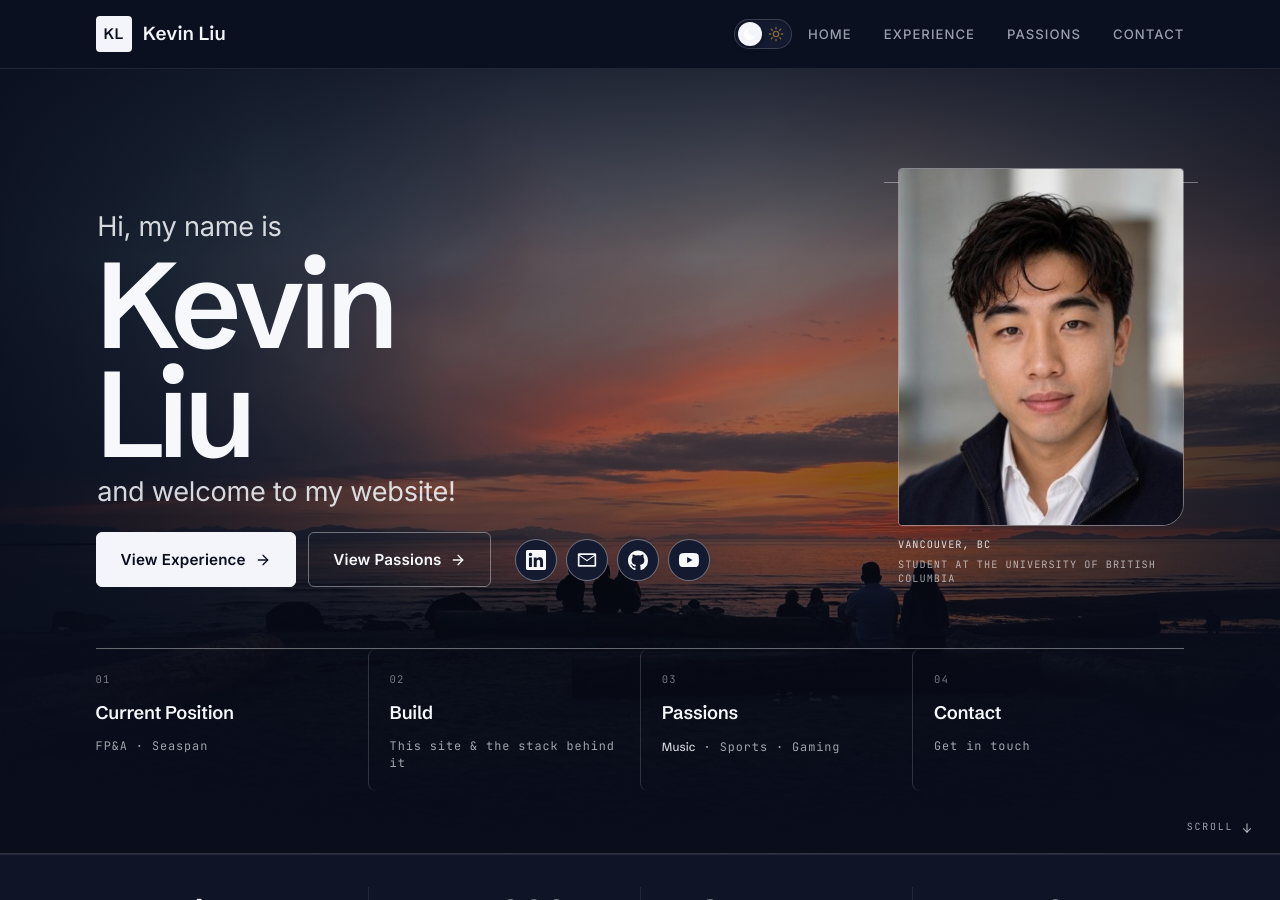
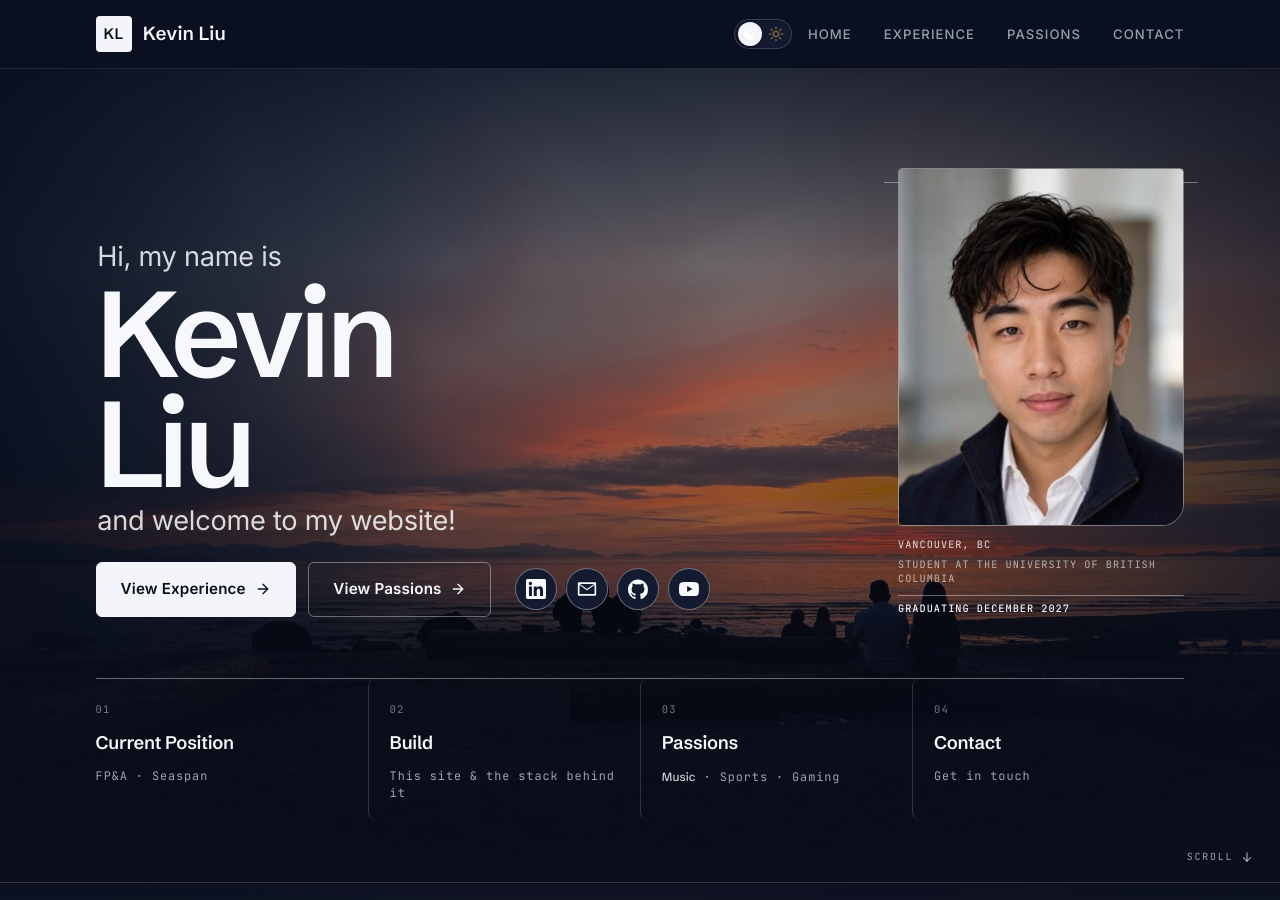
Before and after one commit to kev2k04/kev2k04.github.io, a Jekyll site: the page built from index.html, in a window 1280 px wide and 900 px high. Built offline with Jekyll 4.4.1, drawn with Linux system fonts in a browser that asks for light colours; some of the changed text lies outside the part shown.

Commit message:
Home: drop the stats band; add graduation date under the headshot
- Remove the "4th Year / Dec 2027 / Seaspan / FP&A" stats section beneath the
  hero quick-links (HTML + its now-dead CSS, reveal selector, and profile data).
- Add a "Graduating December 2027" line to the portrait caption (data-driven via
  profile.grad_date), set off with a hairline rule and brighter ink.

Co-Authored-By: Claude Opus 4.8 <noreply@anthropic.com>

```diff
--- a/assets/css/main.scss
+++ b/assets/css/main.scss
@@ -117,8 +117,8 @@ html[data-mode="light"] {
 
 /* Smooth, flash-free transition when flipping light/dark. */
 @media (prefers-reduced-motion: no-preference) {
-  body, .site-header, .site-footer, .stats, .section--alt, .hero,
-  .resume__header, .exp-card, .tag, .stat {
+  body, .site-header, .site-footer, .section--alt, .hero,
+  .resume__header, .exp-card, .tag {
     transition: background-color 0.4s var(--ease), color 0.4s var(--ease),
                 border-color 0.4s var(--ease), box-shadow 0.4s var(--ease);
   }
@@ -149,7 +149,6 @@ html[data-mode="light"] {
    reveal.js adds .is-revealed; the lower-specificity hidden rule yields to it.
    ========================================================================= */
 html.reveal-enabled :where(
-  .stats .stat,
   #about .section__head, .about__body, .about__expertise,
   .contact__inner > *,
   .exp__head, .exp-card,
@@ -595,6 +594,15 @@ html[data-mode="light"] .mode-toggle__icon--moon { opacity: 0.45; }
   color: var(--muted);
 }
 .hero__portrait-cap .hero__pin { color: var(--ink-soft); }
+/* Graduation line — sits a hair brighter with a hairline rule above it so it
+   reads as the headline fact under the portrait. */
+.hero__grad {
+  margin-top: 0.18rem;
+  padding-top: 0.4rem;
+  border-top: 1px solid var(--line-strong);
+  color: var(--ink);
+  font-weight: 500;
+}
 
 /* SIGNATURE — quietly interactive quick-links. Not obviously clickable at
    rest; one restrained reveal on hover; a physical compress on click (cards.js). */
@@ -738,49 +746,6 @@ html[data-mode="light"] .mode-toggle__icon--moon { opacity: 0.45; }
   border-color: var(--accent);
   transform: translateY(-3px);
   box-shadow: var(--glow-accent-sm);
-}
-
-/* =========================================================================
-   Stats band
-   ========================================================================= */
-.stats {
-  background: var(--bg-alt);
-  border-block: 1px solid var(--line);
-}
-.stats__grid {
-  display: grid;
-  grid-template-columns: repeat(4, 1fr);
-}
-.stat {
-  text-align: center;
-  padding: 2.4rem 1rem;
-  position: relative;
-}
-.stat + .stat::before {
-  content: "";
-  position: absolute;
-  left: 0; top: 22%; bottom: 22%;
-  width: 1px;
-  background: var(--line);
-}
-.stat__value {
-  display: block;
-  font-family: var(--font-head);
-  font-weight: 600;
-  font-size: clamp(1.7rem, 3.6vw, 2.4rem);
-  color: var(--ink);
-  line-height: 1.05;
-  letter-spacing: -0.01em;
-}
-.stat__label {
-  display: block;
-  margin-top: 0.7rem;
-  font-family: var(--font-mono);
-  font-size: 0.68rem;
-  letter-spacing: 0.12em;
-  text-transform: uppercase;
-  font-weight: 500;
-  color: var(--muted);
 }
 
 /* =========================================================================
@@ -2594,12 +2559,6 @@ html[data-mode="light"] .bball-stats[data-state="live"] .bball-stat__value { col
 @media (max-width: 880px) {
   .about { grid-template-columns: 1fr; gap: 2.4rem; }
   .exp-grid { grid-template-columns: repeat(2, 1fr); }
-  .stats__grid { grid-template-columns: repeat(2, 1fr); }
-  .stat { padding: 2rem 0.75rem; }
-  .stat__value { font-size: clamp(1.5rem, 6vw, 2rem); }
-  .stat + .stat::before { display: none; }
-  .stat:nth-child(2)::before,
-  .stat:nth-child(4)::before { display: block; }
 }
 
 @media (max-width: 640px) {
--- a/assets/js/reveal.js
+++ b/assets/js/reveal.js
@@ -13,7 +13,6 @@
 
   // Must stay in sync with the selector list in main.scss.
   var SELECTOR = [
-    '.stats .stat',
     '#about .section__head', '.about__body', '.about__expertise',
     '.contact__inner > *',
     '.exp__head', '.exp-card',
--- a/index.html
+++ b/index.html
@@ -59,6 +59,9 @@ layout: default
         <figcaption class="hero__portrait-cap">
           <span class="hero__pin">{{ p.location }}</span>
           <span>{{ p.role }}</span>
+          {%- if p.grad_date and p.grad_date != '' -%}
+          <span class="hero__grad">Graduating {{ p.grad_date }}</span>
+          {%- endif -%}
         </figcaption>
       </figure>
     </aside>
@@ -99,18 +102,6 @@ layout: default
     <span>Scroll</span>
     <svg viewBox="0 0 24 24" width="14" height="14" fill="none" stroke="currentColor" stroke-width="2" stroke-linecap="round" stroke-linejoin="round" aria-hidden="true"><line x1="12" y1="5" x2="12" y2="19"/><polyline points="6 13 12 19 18 13"/></svg>
   </a>
-</section>
-
-<!-- ===================== STATS ===================== -->
-<section class="stats">
-  <div class="container stats__grid">
-    {%- for stat in p.stats -%}
-      <div class="stat">
-        <span class="stat__value">{{ stat.value }}</span>
-        <span class="stat__label">{{ stat.label }}</span>
-      </div>
-    {%- endfor -%}
-  </div>
 </section>
 
 <!-- ===================== ABOUT ===================== -->
```
Also changed, not shown: other parts of index.html (+1 -1 lines), _data/profile.yml (+2 -11 lines).
